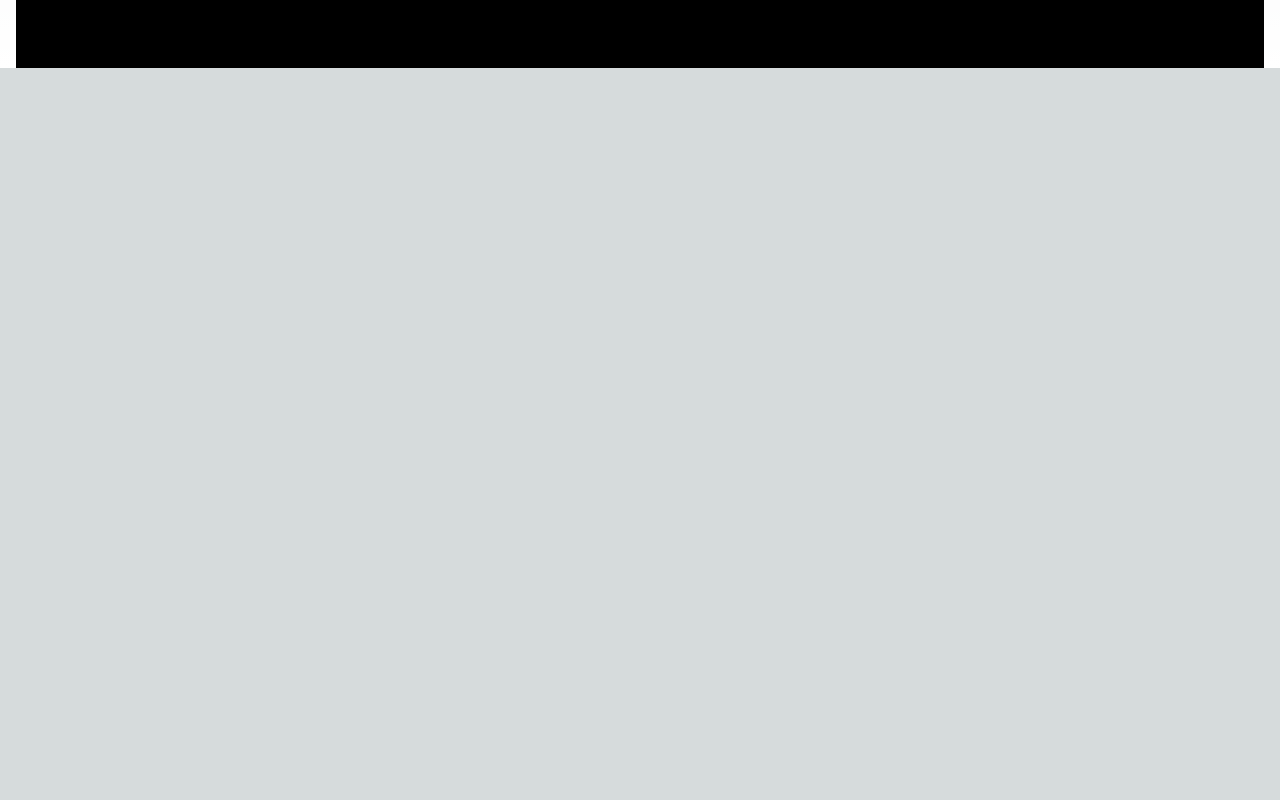
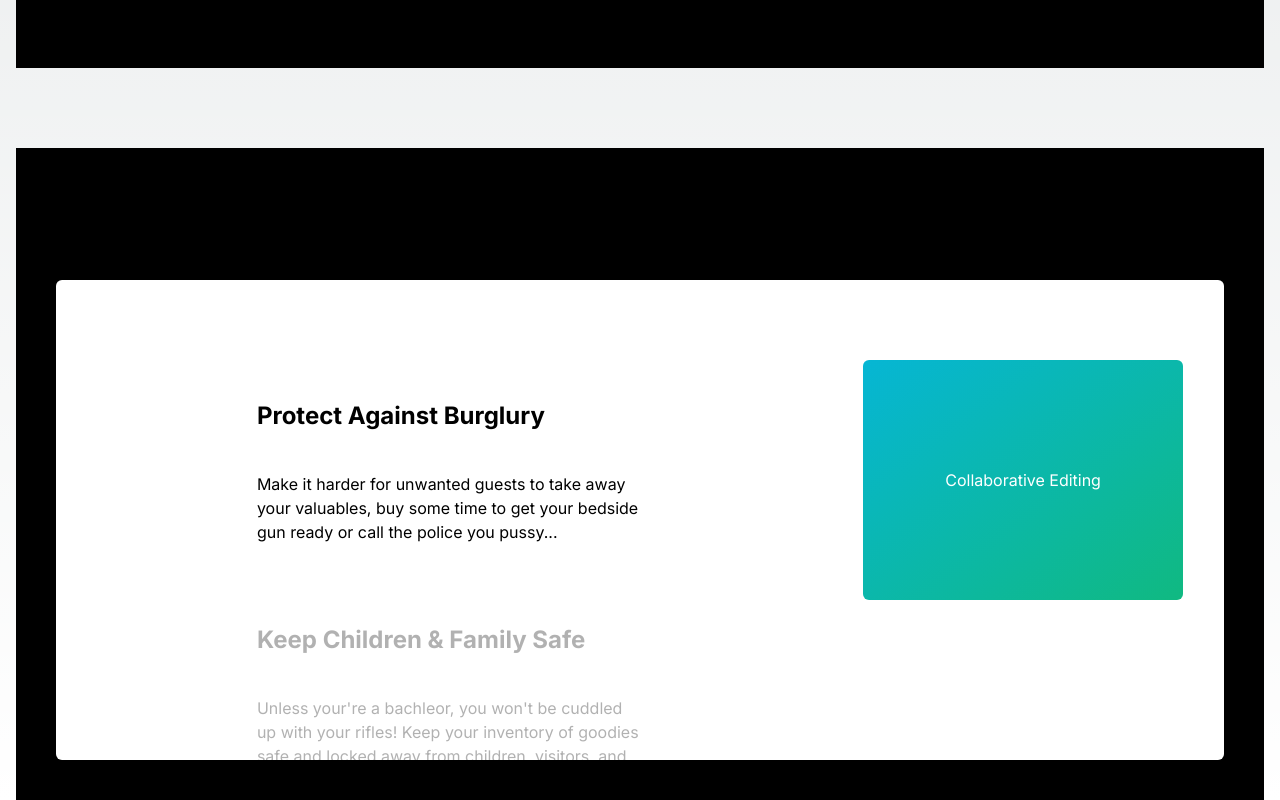
Before and after one commit to akibiaons/kisnext, a Next.js app: page / in a window 1280 px wide. Shown: the part 1276-2076 px from the top of the page. Before the commit the page ends 1344 px from the top, so only its background shows below. Built offline with nearby package versions, Linux system fonts and the light colour scheme; a web font is replaced by a local one.

Commit message:
feat: Sticky Scroll

```diff
--- a/package.json
+++ b/package.json
@@ -11,7 +11,7 @@
   "dependencies": {
     "@tabler/icons-react": "^3.1.0",
     "clsx": "^2.1.0",
-    "framer-motion": "^11.0.25",
+    "framer-motion": "^11.0.27",
     "next": "14.1.4",
     "next-cloudinary": "^6.4.1",
     "react": "^18",
--- a/src/app/page.tsx
+++ b/src/app/page.tsx
@@ -1,5 +1,6 @@
 import Hero from "@/components/Hero";
 import Bento from "@/components/ui/bento";
+import { StickyScrollRevealDemo } from "@/components/StickyScrollRevealDemo";
 
 export default function Home() {
   return (
@@ -9,6 +10,16 @@ export default function Home() {
         <div className="bg-black">
           <Bento />
         </div>
+        <div className="bg-black">
+          <div className="text-center mt-20">
+            <h3 className="text-4xl font-semibold">Our Safes Protect</h3>
+            <p className="text-xl mt-6">
+              Protect against all types of threats, weather, and keep your
+              family safe
+            </p>
+          </div>
+          <StickyScrollRevealDemo />
+        </div>
       </div>
     </>
   );
--- /dev/null
+++ b/src/components/StickyScrollRevealDemo.tsx
@@ -0,0 +1,60 @@
+"use client";
+import React from "react";
+import { StickyScroll } from "@/components/ui/sticky-scroll-reveal";
+import Image from "next/image";
+
+const content = [
+  {
+    title: "Protect Against Burglury",
+    description:
+      "Make it harder for unwanted guests to take away your valuables, buy some time to get your bedside gun ready or call the police you pussy...",
+    content: (
+      <div className="h-full w-full bg-[linear-gradient(to_bottom_right,var(--cyan-500),var(--emerald-500))] flex items-center justify-center text-white">
+        Collaborative Editing
+      </div>
+    ),
+  },
+  {
+    title: "Keep Children & Family Safe",
+    description:
+      "Unless your're a bachleor, you won't be cuddled up with your rifles! Keep your inventory of goodies safe and locked away from children, visitors, and unwanted guests...",
+    content: (
+      <div className="h-full w-full  flex items-center justify-center text-white">
+        <Image
+          src="/linear.webp"
+          width={300}
+          height={300}
+          className="h-full w-full object-cover"
+          alt="linear board demo"
+        />
+      </div>
+    ),
+  },
+  {
+    title: "Weather Proof & Fire Proof",
+    description:
+      "Protect your cash, jewlery, and second amendment with weather proof and fire proof safes, don't let mother nature have her way with your goods!",
+    content: (
+      <div className="h-full w-full bg-[linear-gradient(to_bottom_right,var(--orange-500),var(--yellow-500))] flex items-center justify-center text-white">
+        Version control
+      </div>
+    ),
+  },
+  {
+    title: "San Diego & SD County Installation",
+    description:
+      "We do full service and installation of your safe! Get high quality intallation, as well as tips and tricks to keep your safe working 100%",
+    content: (
+      <div className="h-full w-full bg-[linear-gradient(to_bottom_right,var(--cyan-500),var(--emerald-500))] flex items-center justify-center text-white">
+        Running out of content
+      </div>
+    ),
+  },
+];
+export function StickyScrollRevealDemo() {
+  return (
+    <div className="p-10">
+      <StickyScroll content={content} />
+    </div>
+  );
+}
--- /dev/null
+++ b/src/components/ui/sticky-scroll-reveal.tsx
@@ -0,0 +1,101 @@
+"use client";
+import React, { useRef } from "react";
+import { useMotionValueEvent, useScroll } from "framer-motion";
+import { motion } from "framer-motion";
+import { cn } from "@/lib/utils";
+
+export const StickyScroll = ({
+  content,
+  contentClassName,
+}: {
+  content: {
+    title: string;
+    description: string;
+    content?: React.ReactNode | any;
+  }[];
+  contentClassName?: string;
+}) => {
+  const [activeCard, setActiveCard] = React.useState(0);
+  const ref = useRef<any>(null);
+  const { scrollYProgress } = useScroll({
+    // uncomment line 22 and comment line 23 if you DONT want the overflow container and want to have it change on the entire page scroll
+    // target: ref
+    container: ref,
+    offset: ["start start", "end start"],
+  });
+  const cardLength = content.length;
+
+  useMotionValueEvent(scrollYProgress, "change", (latest) => {
+    const cardsBreakpoints = content.map((_, index) => index / cardLength);
+    const closestBreakpointIndex = cardsBreakpoints.reduce(
+      (acc, breakpoint, index) => {
+        const distance = Math.abs(latest - breakpoint);
+        if (distance < Math.abs(latest - cardsBreakpoints[acc])) {
+          return index;
+        }
+        return acc;
+      },
+      0
+    );
+    setActiveCard(closestBreakpointIndex);
+  });
+
+  const backgroundColors = ["var(--white)"];
+  const linearGradients = [
+    "linear-gradient(to bottom right, var(--cyan-500), var(--emerald-500))",
+    "linear-gradient(to bottom right, var(--pink-500), var(--indigo-500))",
+    "linear-gradient(to bottom right, var(--orange-500), var(--yellow-500))",
+  ];
+  return (
+    <motion.div
+      animate={{
+        backgroundColor: backgroundColors[activeCard % backgroundColors.length],
+      }}
+      className="h-[30rem] overflow-y-auto flex justify-center relative space-x-10 rounded-md p-10"
+      ref={ref}
+    >
+      <div className="div relative flex items-start px-40">
+        <div className="">
+          {content.map((item, index) => (
+            <div key={item.title + index} className="my-20">
+              <motion.h2
+                initial={{
+                  opacity: 0,
+                }}
+                animate={{
+                  opacity: activeCard === index ? 1 : 0.3,
+                }}
+                className="text-2xl font-bold text-black"
+              >
+                {item.title}
+              </motion.h2>
+              <motion.p
+                initial={{
+                  opacity: 0,
+                }}
+                animate={{
+                  opacity: activeCard === index ? 1 : 0.3,
+                }}
+                className="text-kg text-black max-w-sm mt-10"
+              >
+                {item.description}
+              </motion.p>
+            </div>
+          ))}
+          <div className="h-40" />
+        </div>
+      </div>
+      <motion.div
+        animate={{
+          background: linearGradients[activeCard % linearGradients.length],
+        }}
+        className={cn(
+          "hidden lg:block h-60 w-80 rounded-md bg-white sticky top-10 overflow-hidden",
+          contentClassName
+        )}
+      >
+        {content[activeCard].content ?? null}
+      </motion.div>
+    </motion.div>
+  );
+};
--- a/tailwind.config.ts
+++ b/tailwind.config.ts
@@ -1,4 +1,8 @@
 import type { Config } from "tailwindcss";
+
+const {
+  default: flattenColorPalette,
+} = require("tailwindcss/lib/util/flattenColorPalette");
 
 const config: Config = {
   content: [
@@ -15,6 +19,19 @@ const config: Config = {
       },
     },
   },
-  plugins: [],
+  plugins: [addVariablesForColors],
 };
+
+// This plugin adds each Tailwind color as a global CSS variable, e.g. var(--gray-200).
+function addVariablesForColors({ addBase, theme }: any) {
+  let allColors = flattenColorPalette(theme("colors"));
+  let newVars = Object.fromEntries(
+    Object.entries(allColors).map(([key, val]) => [`--${key}`, val])
+  );
+
+  addBase({
+    ":root": newVars,
+  });
+}
+
 export default config;
```
Also changed, not shown: 1 other file (tests, documents, lock files or other folders).
